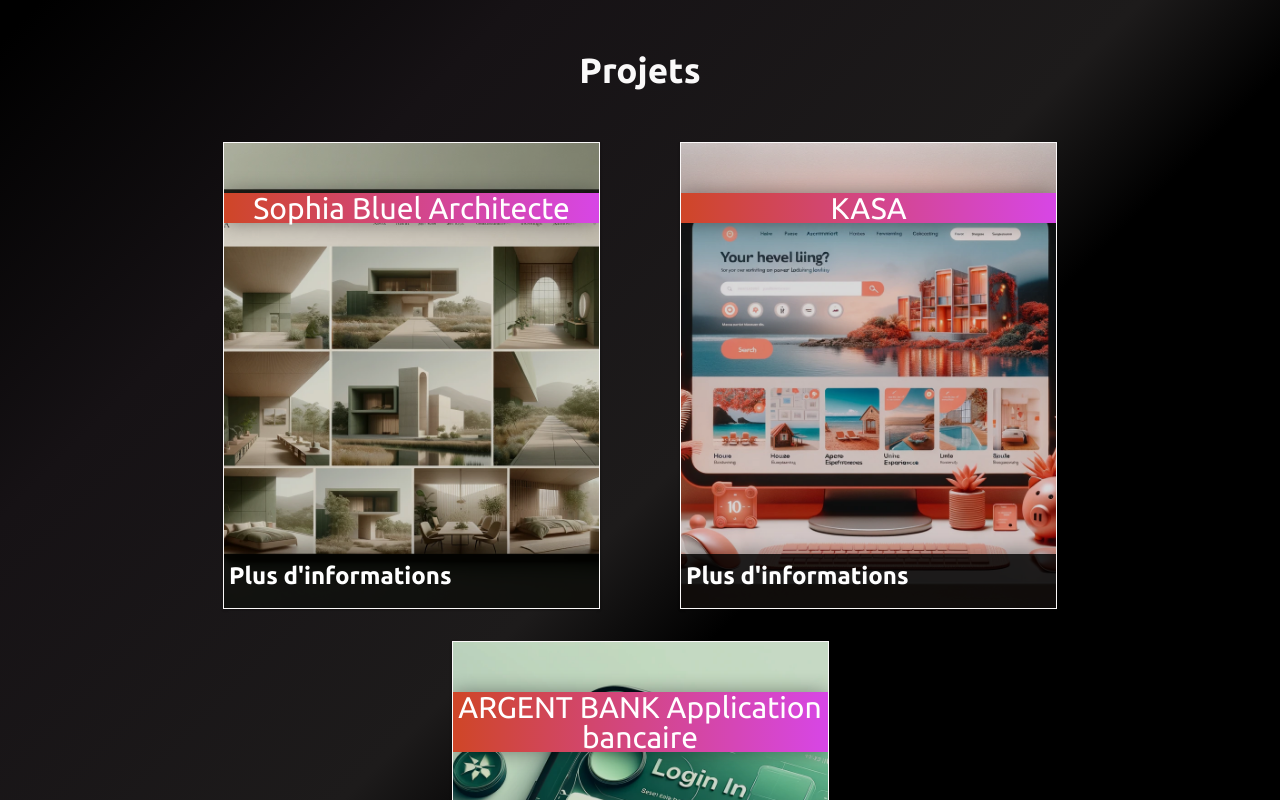
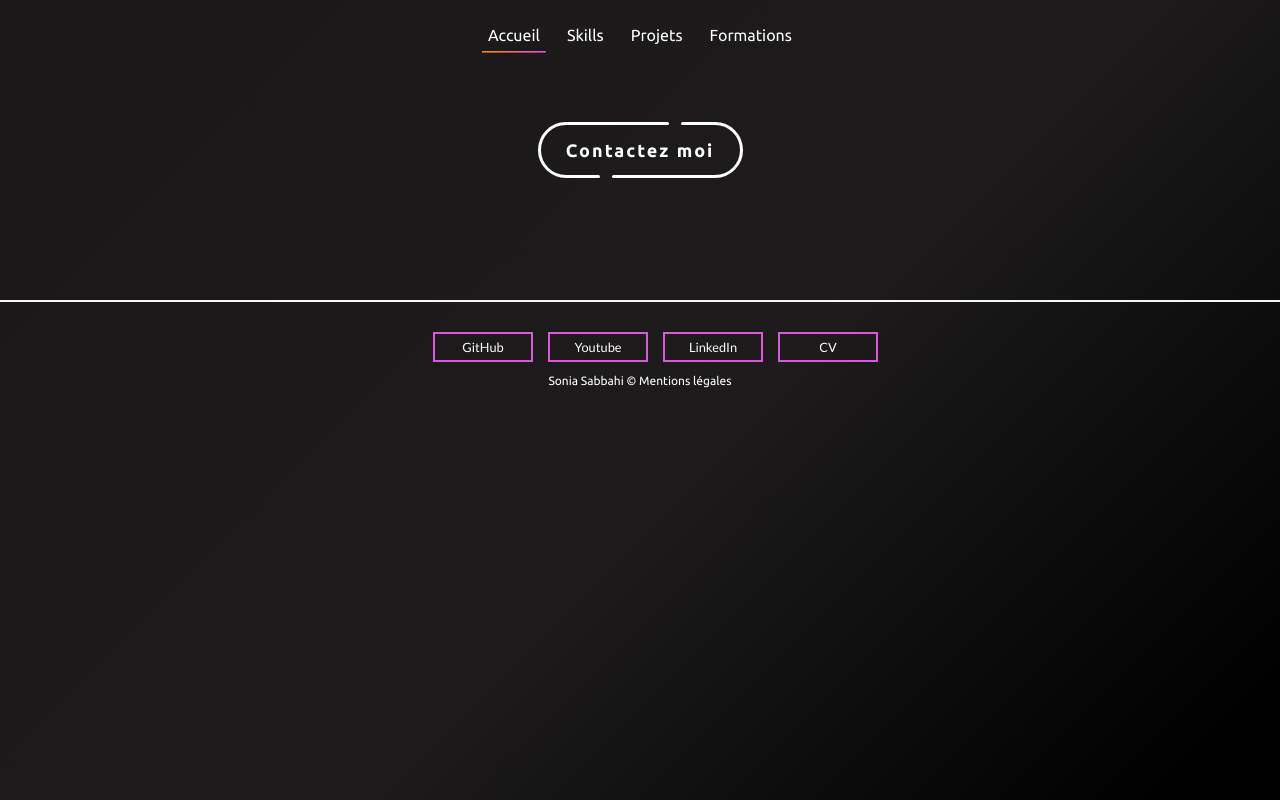
Before and after one commit to Soniadevpro/Sabbahi_Sonia_12_05022024, a React (Vite) app: page /projects in a window 1280 px wide. Shown: the top 800 px of the page. Built offline with nearby package versions, Linux system fonts and the light colour scheme.

Commit message:
passage de card dans les views

```diff
--- a/src/App.tsx
+++ b/src/App.tsx
@@ -4,22 +4,23 @@ import { BrowserRouter, Routes, Route } from "react-router-dom";
 // Assurez-vous d'importer vos composants. Décommentez les lignes suivantes et assurez-vous que les chemins d'importation sont corrects.
 import Home from "./views/home/home";
 import Skills from "./views/skills/skills";
-import Projects from "./views/projects/projects";
 import Contact from "./views/contact/contact";
+import Footer from "./components/footer/footer"
+import Header from "./components/header/header";
 const App: React.FC = () => {
   return (
     <BrowserRouter>
-      {/* <Header /> */}
+      <Header />
       <Routes>
         {/* Assurez-vous d'avoir les composants importés pour les utiliser ici */}
         <Route path="/" element={<Home />} />
 
         <Route path="/skills" element={<Skills />} />
-        <Route path="/projects" element={<Projects />} />
+        {/* <Route path="/projects" element={<Projects />} /> */}
         <Route path="/contact" element={<Contact/>} />
         {/* <Route path="*" element={<Erreur />} /> */}
       </Routes>
-      {/* <Footer /> */}
+      <Footer />
     </BrowserRouter>
   );
 };
--- a/src/index.scss
+++ b/src/index.scss
@@ -8,10 +8,10 @@ $color-hover: #e2dedb;
 
 // imports
 @import "./views/home/home.scss";
-@import "./views/projects/projects.scss";
+@import "./views/card/projects.scss";
 @import "./views/skills/skills.scss";
 @import "./components/badge/badge.scss";
-@import "./components/card/card.scss";
+@import "./views/card/card.scss";
 @import "./components/footer/footer.scss";
 @import "./components/form/form.scss";
 @import "./components/header/header.scss";
--- a/src/views/home/home.tsx
+++ b/src/views/home/home.tsx
@@ -1,21 +1,20 @@
-import Header from "../../components/header/header";
+
 import Hero from "../../components/hero/hero";
 import Badge from "../../components/badge/badge"
 import Skills from "../skills/skills";
-import Projects from "../../views/projects/projects"
+import Contact from "../contact/contact";
+import Card from "../card/card";
 
-import Contact from "../contact/contact";
-import Footer from "../../components/footer/footer"
 const home = () => {
     return (
         <div>
-            <Header />
+
             <Hero/>
             <Badge/>
             <Skills/>
-            <Projects/>
+            <Card/>
             <Contact/>
-            <Footer/>
+
         </div>
     );
 };
--- a/src/views/projects/projects.tsx
+++ /dev/null
@@ -1,12 +0,0 @@
-import Card from "../../components/card/card";
-
-
-const projects = () => {
-    return (
-
-            <Card/>
-
-    );
-};
-
-export default projects;
```
Also changed, not shown: src/views/courses/courses.tsx (deleted, +0 -12 lines), src/views/card/card.scss (renamed from src/components/card/card.scss), src/views/card/card.tsx (renamed from src/components/card/card.tsx), src/views/card/projects.scss (renamed from src/views/projects/projects.scss), src/views/courses/courses.scss (deleted).
